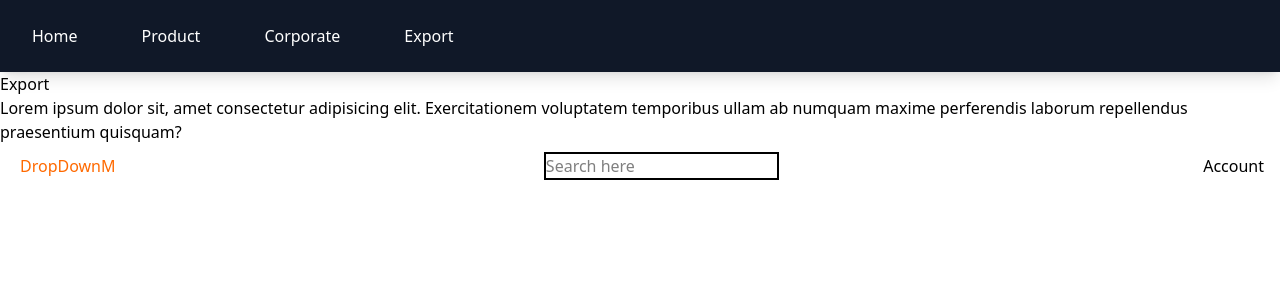
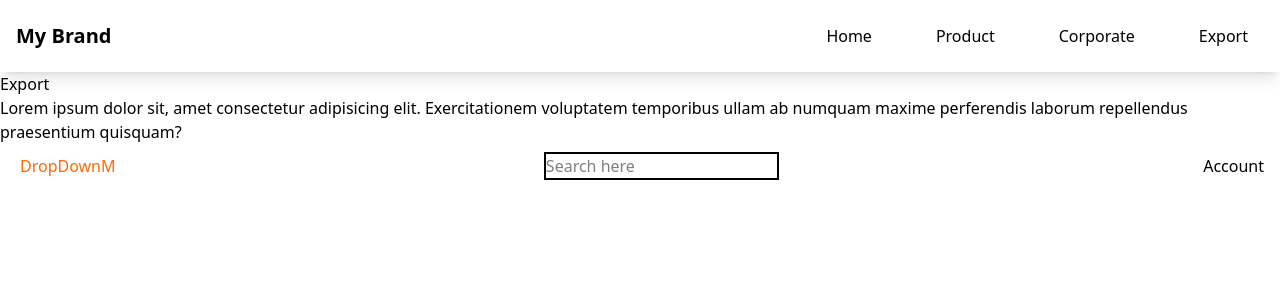
Before and after one commit to arafat-fullstackdev/Khash_Food-Clone, a React (Vite) app: page /export in a window 1280 px wide. Shown: the top 300 px of the page. Built offline with nearby package versions, Linux system fonts and the light colour scheme.

Commit message:
Add menu bar

```diff
--- a/src/component/Header/Header.tsx
+++ b/src/component/Header/Header.tsx
@@ -1,4 +1,4 @@
-import React from 'react'
+import React, { useState } from 'react'
 import { BrowserRouter,Routes,Route, Link } from 'react-router-dom'
 import Product from '../Product/Product.js';
 import Corporate from '../Home/Corporate.js';
@@ -6,29 +6,72 @@ import Home from '../Home/Home.js';
 import Export from '../Home/Export.js';
 
 function Header() {
+  // state manage for mobile menu
+  const [isMenuOpen, setIsMenuOpen] = useState(false);
+
+  //? Function to toggle menu
+  const  toggleMenu =()=>{
+    setIsMenuOpen(!isMenuOpen)
+  }
   return (
 
 <BrowserRouter>
 
-<nav className='flex flex-col sm:flex-row sm:justify-start sm:space-x-8
-   p-4 bg-gray-900 text-white shadow-lg'>
+<nav className='bg-white text-grey-900 shadow-lg p-4'>
+  <div className='container mx-auto flex justify-between items-center'>
+      <Link to="/" className='text-xl font-bold'>My Brand</Link>
+       {/* Hamburger Menu */}
+      <button
+            className='sm:hidden p-2 rounded-md
+            hover:bg-gray-100 focus:outline-none
+            focus:ring-2 focus:ring-indigo-500'
+            onClick={toggleMenu}
+            aria-expanded={isMenuOpen}
+            aria-controls="mobile_menu"
+            >
+  {isMenuOpen? (
+    <svg className="w-6 h-6" fill="none" stroke="currentColor" viewBox="0 0 24 24" xmlns="http://www.w3.org/2000/svg"><path strokeLinecap="round" strokeLinejoin="round" strokeWidth="2" d="M6 18L18 6M6 6l12 12"></path></svg>
+            ) : (
+              <svg className="w-6 h-6" fill="none" stroke="currentColor" viewBox="0 0 24 24" xmlns="http://www.w3.org/2000/svg"><path strokeLinecap="round" strokeLinejoin="round" strokeWidth="2" d="M4 6h16M4 12h16m-7 6h7"></path></svg>
+  )}
+      </button>
 
-  <Link to =""
-  className='py-2 px-4 block text-center sm:text-left hover:bg-indigo-600
+       {/* Navigation menu */}
+      <div
+      id='mobile_menu'
+      className={`
+          ${isMenuOpen ? 'flex': 'hidden'}
+          flex-col w-full mt-4 space-y-2
+          sm:flex sm:flex-row sm:space-y-0
+          sm:space-x-8 sm:w-auto sm:mt-0 `}
+          >
+            <Link to =""
+  className='py-2 px-4 block text-center sm:text-left hover:bg-indigo-400
   rounded-md transition duration-200'
+  onClick={()=> setIsMenuOpen(false)}
   >Home</Link>
  < Link to="product"
- className='py-2 px-4 block text-center sm:text-left hover:bg-indigo-600
+ className='py-2 px-4 block text-center sm:text-left hover:bg-indigo-400
   rounded-md transition duration-200'
+
  >Product</Link>
  < Link to="corporate"
- className='py-2 px-4 block text-center sm:text-left hover:bg-indigo-600
+ className='py-2 px-4 block text-center sm:text-left hover:bg-indigo-400
   rounded-md transition duration-200'
+  onClick={()=> setIsMenuOpen(false)}
  >Corporate</Link>
  <Link to="export"
- className='py-2 px-4 block text-center sm:text-left hover:bg-indigo-600
+ className='py-2 px-4 block text-center sm:text-left hover:bg-indigo-400
   rounded-md transition duration-200'
+  onClick={()=> setIsMenuOpen(false)}
  >Export</Link>
+
+      </div>
+
+  </div>
+
+
+
 </nav>
 
  <Routes>
```
